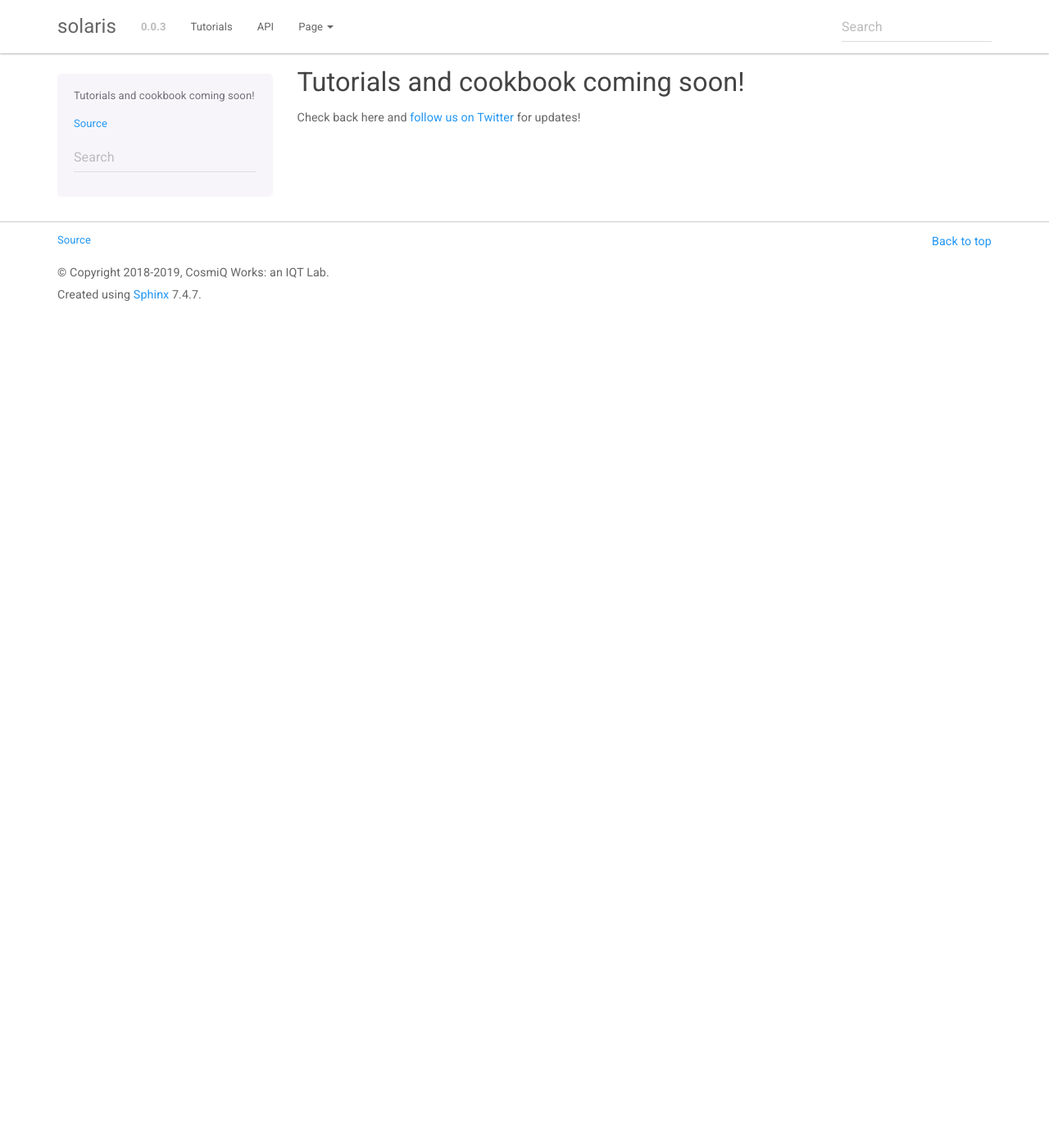
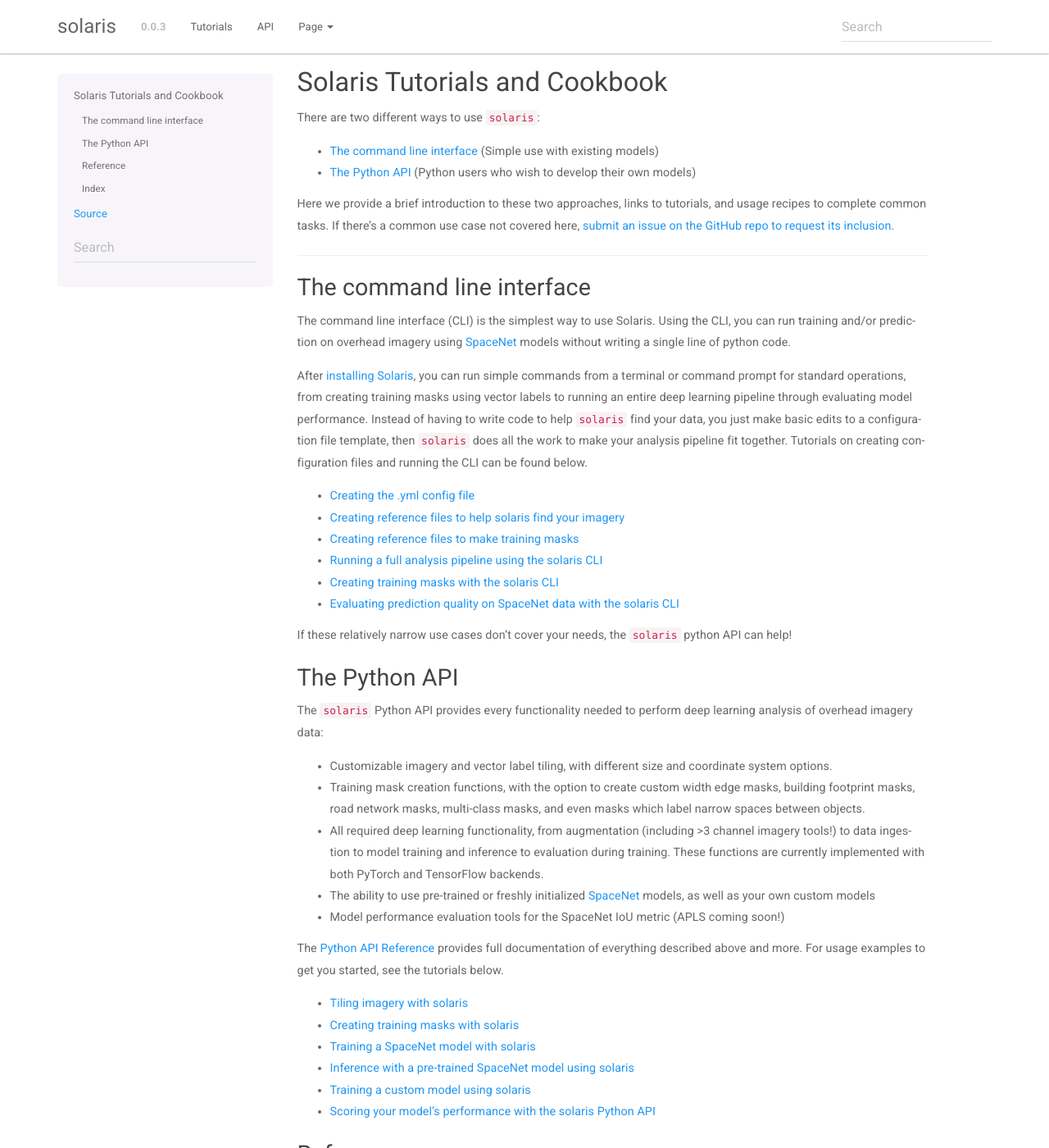
Before and after one commit to CosmiQ/solaris, a Sphinx documentation site: the page built from docs/tutorials/index.rst, in a window 1280 px wide and 1400 px high. Shown: the whole window at 82% size. Built offline with Sphinx 7.4.7, drawn with Linux system fonts in a browser that asks for light colours; formulas are drawn with MathJax 3; some of the changed text lies outside the part shown.

Commit message:
building out the core docs structure

```diff
--- a/docs/tutorials/index.rst
+++ b/docs/tutorials/index.rst
@@ -1,5 +1,74 @@
-Tutorials and cookbook coming soon!
-===================================
+##############################
+Solaris Tutorials and Cookbook
+##############################
+
+There are two different ways to use ``solaris``:
+
+* :ref:`The Command Line Interface` (Simple use with existing models)
+* :ref:`The Python API` (Python users who wish to develop their own models)
+
+Here we provide a brief introduction to these two approaches, links to tutorials,
+and usage recipes to complete common tasks. If there's a common use case not
+covered here, `submit an issue on the GitHub repo to request its inclusion. <https://github.com/cosmiq/solaris/issues>`_
+
+---------------
+
+The command line interface
+==========================
+The command line interface (CLI) is the simplest way to use Solaris. Using the CLI,
+you can run training and/or prediction on overhead imagery using `SpaceNet <https://www.spacenet.ai>`_ models
+without writing a single line of python code.
+
+After `installing Solaris <../installation.html>`_, you can run simple commands from a
+terminal or command prompt for standard operations, from creating training masks
+using vector labels to running an entire deep learning pipeline through
+evaluating model performance. Instead of having to write code to help ``solaris``
+find your data, you just make basic edits to a configuration file template, then
+``solaris`` does all the work to make your analysis pipeline fit together. Tutorials
+on creating configuration files and running the CLI can be found below.
+
+* `Creating the .yml config file <cli_yml_config.html>`_
+* `Creating reference files to help solaris find your imagery <cli_im_ref.html>`_
+* `Creating reference files to make training masks <cli_mask_ref.html>`_
+* `Running a full analysis pipeline using the solaris CLI <cli_full_tutorial.html>`_
+* `Creating training masks with the solaris CLI <cli_masks.html>`_
+* `Evaluating prediction quality on SpaceNet data with the solaris CLI <cli_eval.html>`_
+
+If these relatively narrow use cases don't cover your needs, the ``solaris`` python
+API can help!
+
+The Python API
+==============
+The ``solaris`` Python API provides every functionality needed to perform deep learning
+analysis of overhead imagery data:
+
+* Customizable imagery and vector label tiling, with different size and coordinate system options.
+* Training mask creation functions, with the option to create custom width edge masks, building footprint masks, road network masks, multi-class masks, and even masks which label narrow spaces between objects.
+* All required deep learning functionality, from augmentation (including >3 channel imagery tools!) to data ingestion to model training and inference to evaluation during training. These functions are currently implemented with both PyTorch and TensorFlow backends.
+* The ability to use pre-trained or freshly initialized `SpaceNet <https://www.spacenet.ai>`_ models, as well as your own custom models
+* Model performance evaluation tools for the SpaceNet IoU metric (APLS coming soon!)
+
+The `Python API Reference <../api.html>`_ provides full documentation of
+everything described above and more. For usage examples to get you started, see
+the tutorials below.
+
+* `Tiling imagery with solaris <api_tiling_tutorial.html>`_
+* `Creating training masks with solaris <api_masks_tutorial.html>`_
+* `Training a SpaceNet model with solaris <api_training_spacenet.html>`_
+* `Inference with a pre-trained SpaceNet model using solaris <api_inference_spacenet.html>`_
+* `Training a custom model using solaris <api_training_custom.html>`_
+* `Scoring your model's performance with the solaris Python API <api_eval.html>`_
+
+
+Reference
+=========
+* `API reference <api.html>`_
+
+Index
+=====
+* :ref:`genindex`
+* :ref:`modindex`
+
 
 Check back here and `follow us on Twitter <https://twitter.com/CosmiqWorks>`_
 for updates!
```
Also changed, not shown: docs/installation.rst (+10 -0 lines), docs/intro.rst (+3 -5 lines).
